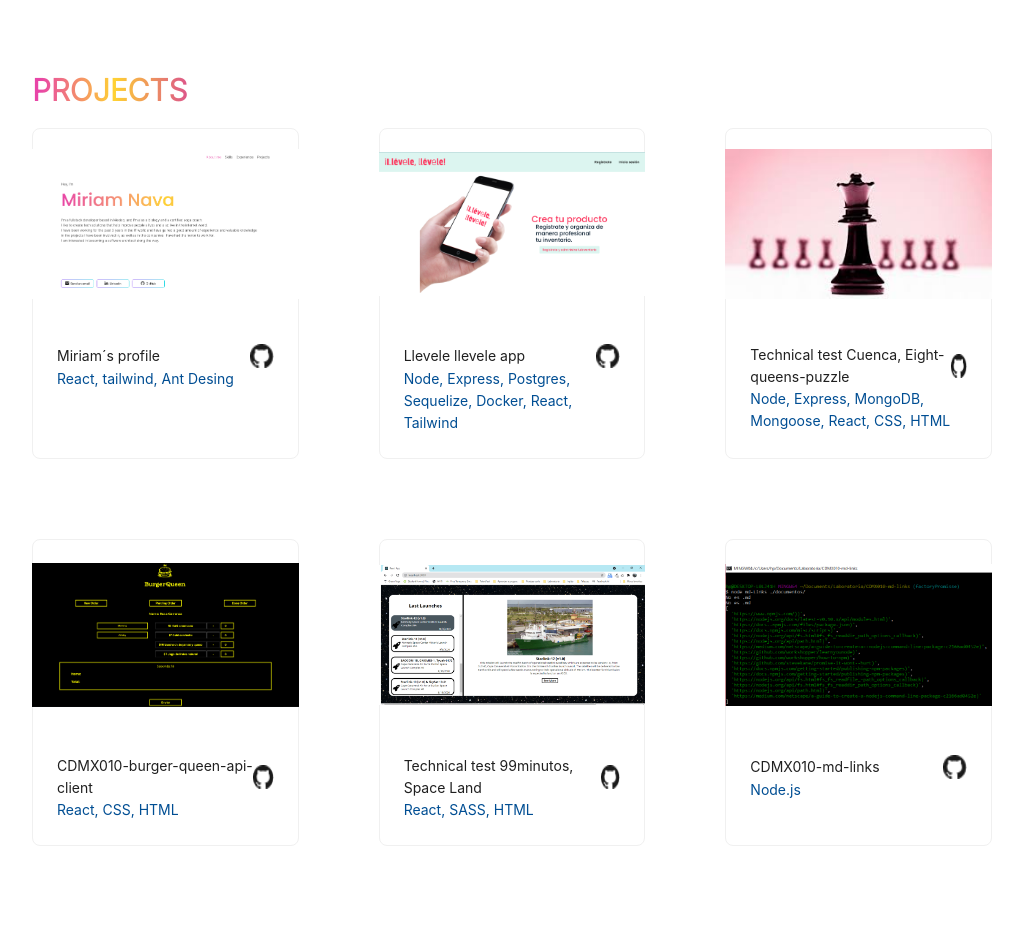
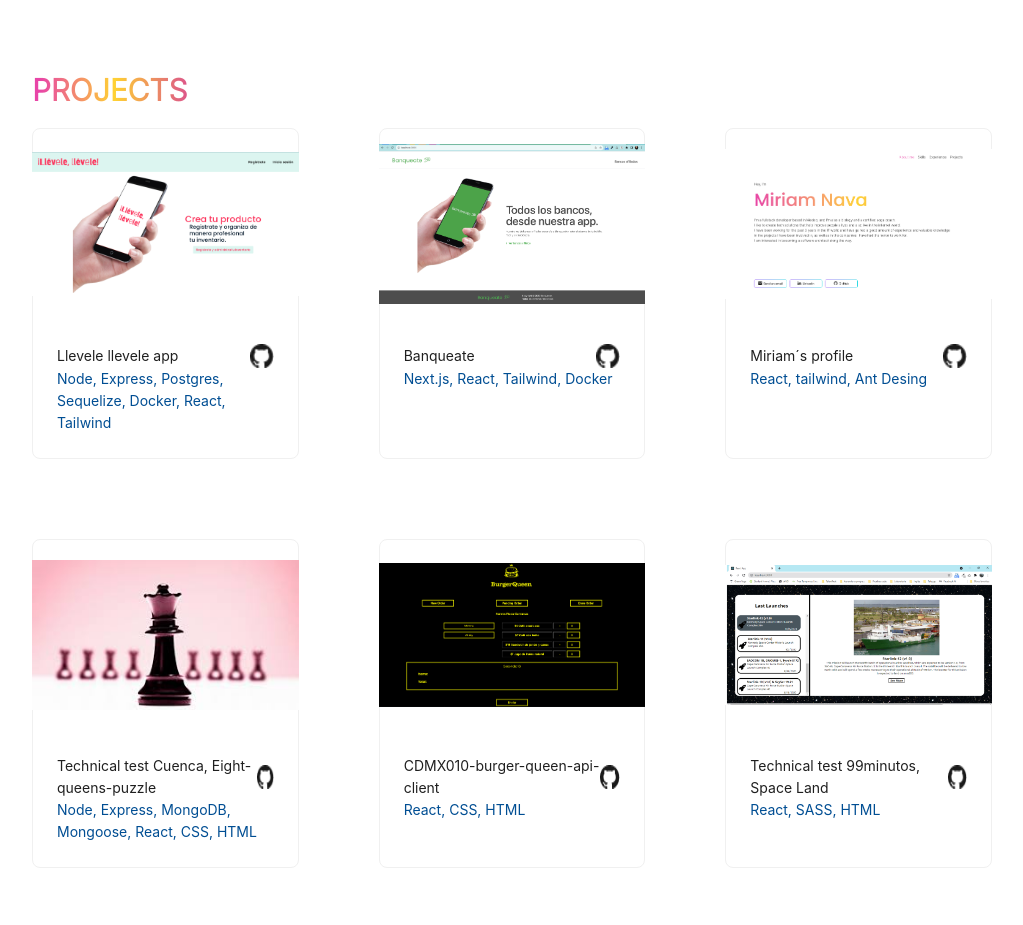
Before and after one commit to MiriamNM/portafolio-miriam-nava, a React (Create React App) app: page / in a window 1280 px wide. Shown: the part 2520-3445 px from the top of the page, without its empty margins (128-1151 px from the left). Built offline with nearby package versions, Linux system fonts and the light colour scheme; what tailwindcss-gradients would draw is missing.

Commit message:
Added new project

```diff
--- a/src/data/ProjectsData.js
+++ b/src/data/ProjectsData.js
@@ -4,19 +4,26 @@ import BurgerQueen from "../assets/BurgerQueen.png";
 import minutos from "../assets/minutos.jpg";
 import pathMDLinks from "../assets/path.png";
 import llevele from "../assets/llevele.png";
+import Banqueate from "../assets/banqueate.png";
 
 const projectsData = [];
+projectsData.push({
+  title: "Llevele llevele app",
+  stack: "Node, Express, Postgres, Sequelize, Docker, React, Tailwind",
+  image: llevele,
+  url: "https://github.com/MiriamNM/llevele-llevele-app",
+});
+projectsData.push({
+  title: "Banqueate",
+  stack: "Next.js, React, Tailwind, Docker",
+  image: Banqueate,
+  url: "https://github.com/MiriamNM/banqueate",
+});
 projectsData.push({
   title: "Miriam´s profile",
   stack: "React, tailwind, Ant Desing",
   image: Profile,
   url: "https://github.com/MiriamNM/portafolio-miriam-nava/tree/main",
-});
-projectsData.push({
-  title: "Llevele llevele app",
-  stack: "Node, Express, Postgres, Sequelize, Docker, React, Tailwind",
-  image: llevele,
-  url: "https://github.com/MiriamNM/llevele-llevele-app",
 });
 projectsData.push({
   title: "Technical test Cuenca, Eight-queens-puzzle",
```
Also changed, not shown: src/assets/banqueate.png (added).
